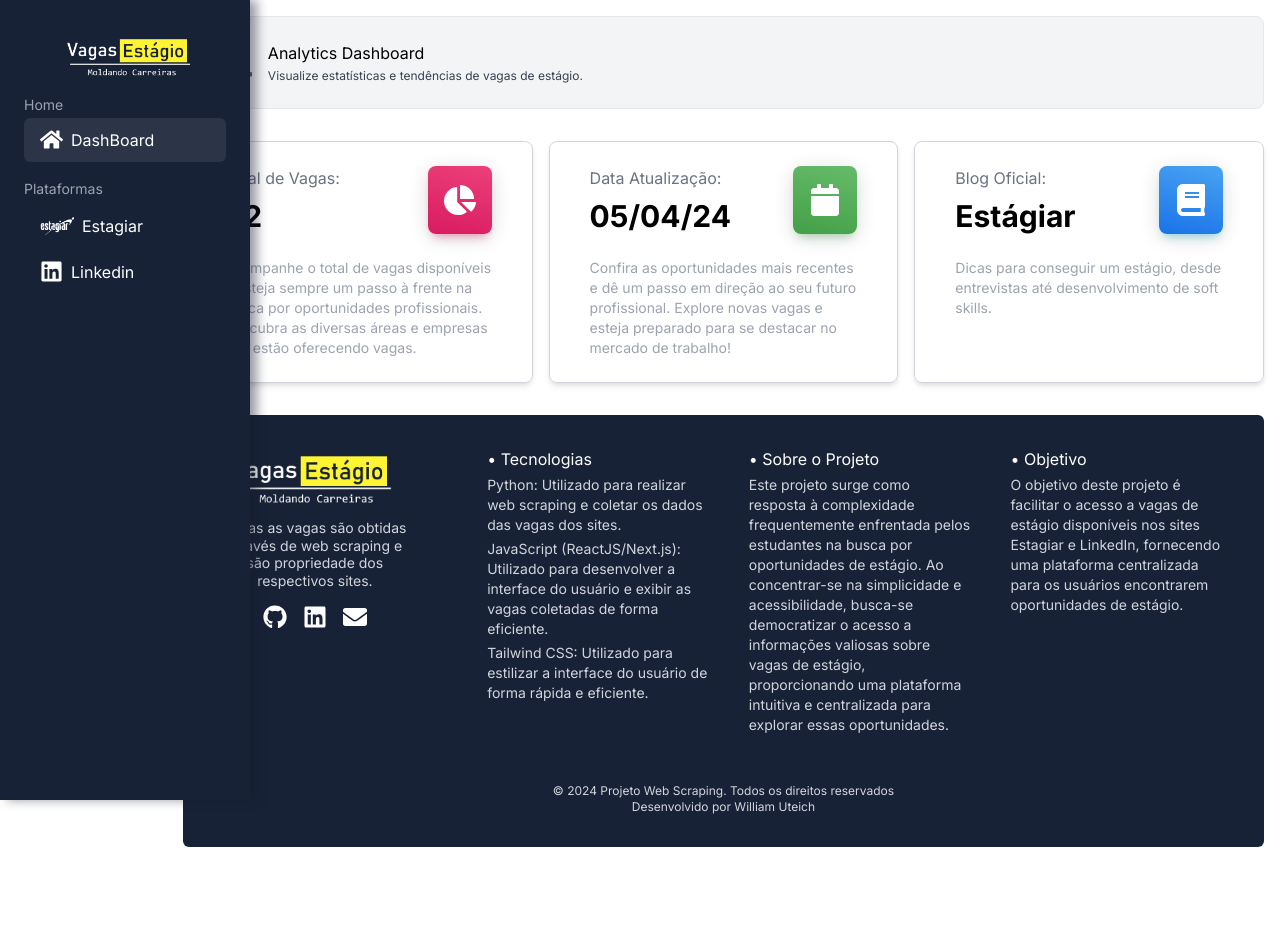
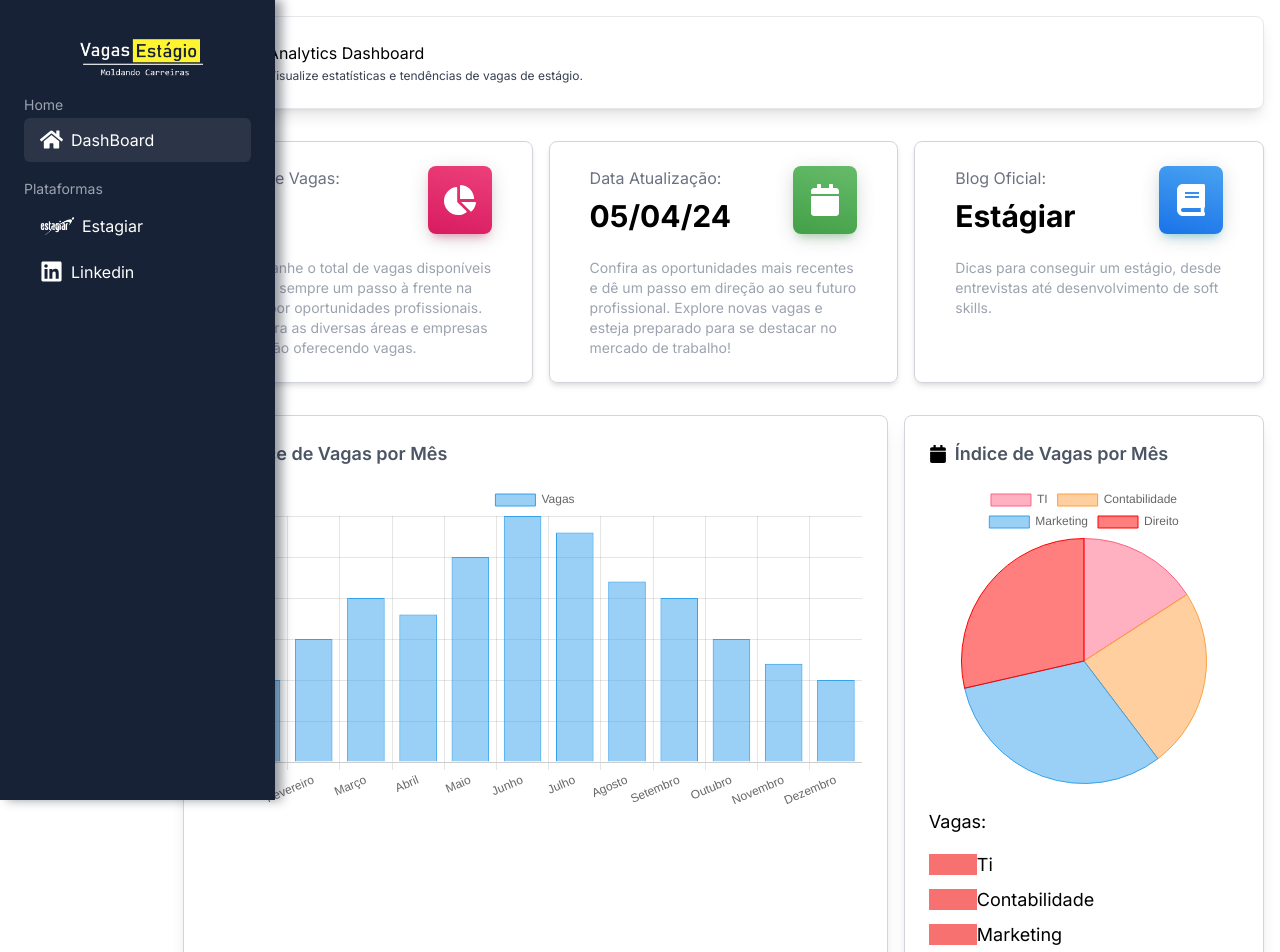
Before and after one commit to williamuteich/web_scraping, a Next.js app in the folder interface/: page / in a window 1280 px wide. Shown: the top 952 px of the page. Before the commit the page ends 863 px from the top, so only its background shows below. Built offline with nearby package versions, Linux system fonts and the light colour scheme.

Commit message:
feat: adicionado indice de gráficos de vagas no dashboard.

```diff
--- /dev/null
+++ b/interface/app/dashboard/graficos/cardsGraficos/cardIndiceMonth.tsx
@@ -0,0 +1,62 @@
+"use client"
+
+import { useEffect, useRef } from 'react';
+import Chart from 'chart.js/auto';
+import { FaCalendar } from 'react-icons/fa';
+
+const CardIndiceMonth = () => {
+    const chartRef = useRef<HTMLCanvasElement | null>(null);
+    const chartInstance = useRef<Chart<"bar", number[], string> | null>(null);
+
+
+    useEffect(() => {
+        const ctx = chartRef.current?.getContext('2d');
+        const meses = ["Janeiro", "Fevereiro", "Março", "Abril", "Maio", "Junho", "Julho", "Agosto", "Setembro", "Outubro", "Novembro", "Dezembro"];
+        const indiceVaga = [10, 15, 20, 18, 25, 30, 28, 22, 20, 15, 12, 10];
+
+        if (ctx) {
+            if (chartInstance.current !== null) {
+                chartInstance.current.destroy();
+            }
+
+            chartInstance.current = new Chart(ctx, {
+                type: 'bar',
+                data: {
+                    labels: meses,
+                    datasets: [{
+                        label: 'Vagas',
+                        data: indiceVaga,
+                        backgroundColor: 'rgba(54, 162, 235, 0.5)',
+                        borderColor: 'rgba(54, 162, 235, 1)',
+                        borderWidth: 1
+                    }]
+                },
+                options: {
+                    scales: {
+                        y: {
+                            beginAtZero: true
+                        }
+                    }
+                }
+            });
+        }
+
+        return () => {
+            if (chartInstance.current !== null) {
+                chartInstance.current.destroy();
+            }
+        };
+    }, []);
+
+    return (
+        <div className="w-full border border-gray-300 rounded-lg p-6 shadow-lg">
+            <div className="flex items-center mb-4">
+                <FaCalendar className="mr-2" />
+                <h2 className="text-lg text-gray-600 font-semibold">Índice de Vagas por Mês</h2>
+            </div>
+            <canvas ref={chartRef}></canvas>
+        </div>
+     );
+}
+
+export default CardIndiceMonth;
--- /dev/null
+++ b/interface/app/dashboard/graficos/cardsGraficos/cardIndiceVagas.tsx
@@ -0,0 +1,90 @@
+"use client"
+
+import { useEffect, useRef } from 'react';
+import Chart from 'chart.js/auto';
+import { FaCalendar } from 'react-icons/fa';
+
+const CardIndiceVagas = () => {
+    const chartRef = useRef<HTMLCanvasElement | null>(null);
+    const chartInstance = useRef<Chart<"pie", {}[], string> | null>(null);
+
+    useEffect(() => {
+        const ctx = chartRef.current?.getContext('2d');
+        const vagas = ["TI", "Contabilidade", "Marketing", "Direito"];
+        const nVagas = [10, 15, 20, 18];
+
+        if (ctx) {
+            if (chartInstance.current !== null) {
+                chartInstance.current.destroy();
+            }
+
+            const data = vagas.map((month, index) => ({
+                label: month,
+                data: nVagas[index]
+            }));
+
+            chartInstance.current = new Chart(ctx, {
+                type: 'pie',
+                data: {
+                    labels: data.map(item => item.label),
+                    datasets: [{
+                        label: 'Vagas',
+                        data: data.map(item => item.data),
+                        backgroundColor: [
+                            'rgba(255, 99, 132, 0.5)', // Rosa
+                            'rgba(255, 159, 64, 0.5)', // Laranja
+                            'rgba(54, 162, 235, 0.5)', // Azul
+                            'rgba(255, 0, 0, 0.5)'     // Vermelho
+                        ],
+                        borderColor: [
+                            'rgba(255, 99, 132, 1)',
+                            'rgba(255, 159, 64, 1)',
+                            'rgba(54, 162, 235, 1)',
+                            'rgba(255, 0, 0, 1)'
+                        ],
+                        borderWidth: 1
+                    }]
+                }
+            });
+        }
+
+        return () => {
+            if (chartInstance.current !== null) {
+                chartInstance.current.destroy();
+            }
+        };
+    }, []);
+
+    return (
+        <div className="border border-gray-300 rounded-lg p-6 shadow-lg" style={{width: '49.8%'}}>
+            <div className="flex items-center mb-4">
+                <FaCalendar className="mr-2" />
+                <h2 className="text-lg text-gray-600 font-semibold">Índice de Vagas por Mês</h2>
+            </div>
+            <div className='flex items-center justify-center' style={{width: 'auto', height: '300px'}}>
+                <canvas ref={chartRef}></canvas>
+            </div>
+            <div className='mt-6'>
+                <h4 className='mb-4'>Vagas:</h4>
+                <div className='mb-2'>
+                    <span className='pl-6 pr-6 bg-red-400'></span>
+                    <span className='text-black'>Ti</span>
+                </div>
+                <div className='mb-2'>
+                    <span className='pl-6 pr-6 bg-red-400'></span>
+                    <span className='text-black'>Contabilidade</span>
+                </div>
+                <div className='mb-2'>
+                    <span className='pl-6 pr-6 bg-red-400'></span>
+                    <span className='text-black'>Marketing</span>
+                </div>
+                <div>
+                    <span className='pl-6 pr-6 bg-red-400'></span>
+                    <span className='text-black'>Direito</span>
+                </div>
+            </div>
+        </div>
+     );
+}
+
+export default CardIndiceVagas;
--- /dev/null
+++ b/interface/app/dashboard/graficos/infoGrafico.tsx
@@ -0,0 +1,13 @@
+import CardIndiceMonth from "./cardsGraficos/cardIndiceMonth";
+import CardIndiceVagas from "./cardsGraficos/cardIndiceVagas";
+
+const InforCards = () => {
+    return (
+        <div className="flex justify-between gap-4">
+            <CardIndiceMonth/>
+            <CardIndiceVagas/>
+        </div>
+     );
+}
+
+export default InforCards;
--- a/interface/app/dashboard/navDashboard.tsx
+++ b/interface/app/dashboard/navDashboard.tsx
@@ -2,7 +2,7 @@
 
 const NavDashboard = () => {
     return (
-        <div className="rounded-lg bg-gray-100 border pl-8 pr-8 pt-6 pb-6 flex gap-4 items-center" style={{boxShadow: '0px 0px 12px #0000005c;'}}>
+        <div className="rounded-lg bg-white border pl-8 pr-8 pt-6 pb-6 flex gap-4 items-center shadow-lg">
             <div>
                 <FaChartBar size={36} color="#626262" />
             </div>
--- a/interface/app/globals.css
+++ b/interface/app/globals.css
@@ -55,4 +55,5 @@
 }
 .cardDashboard:hover{
   transform: scale(1.02);
+  transition: 0.2s all;
 }
--- a/interface/app/page.tsx
+++ b/interface/app/page.tsx
@@ -1,12 +1,14 @@
 import Image from "next/image";
 import NavDashboard from "./dashboard/navDashboard";
-import ContainerCards from "./dashboard/infoCards/containerCards";
+import ContainerCards from "./dashboard/infoCards/infoCards";
+import InforCards from "./dashboard/graficos/infoGrafico";
 
 export default function Home() {
   return (
     <>
       <NavDashboard/>
       <ContainerCards/>
+      <InforCards/>
     </>
   );
 }
--- a/interface/components/menuLateral/page.tsx
+++ b/interface/components/menuLateral/page.tsx
@@ -32,7 +32,7 @@
         }
     ];
     return (
-        <div className="h-screen bg-[var(--corPrincipal)] left-0 top-0 pl-6 pr-6 py-8" style={{ position: 'fixed', width: '250px', boxShadow: '7px 0px 10px #151c2c70' }}>
+        <div className="h-screen bg-[var(--corPrincipal)] left-0 top-0 pl-6 pr-6 py-8" style={{ position: 'fixed', width: '275px', boxShadow: '7px 0px 10px #151c2c70' }}>
             <div className="flex items-center justify-center">
                 <img src="/vagaonlines.png" alt="vagasLogo" className="w-36 h-auto"/>
             </div>
--- a/interface/package.json
+++ b/interface/package.json
@@ -10,6 +10,7 @@
   },
   "dependencies": {
     "axios": "^1.6.8",
+    "chart.js": "^4.4.2",
     "next": "14.2.2",
     "react": "^18",
     "react-dom": "^18",
```
Also changed, not shown: interface/app/dashboard/infoCards/infoCards.tsx (renamed from interface/app/dashboard/infoCards/containerCards.tsx), 1 other file (tests, documents, lock files or other folders).
